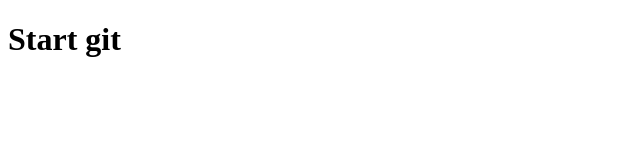
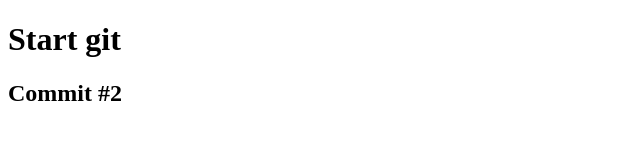
Before and after one commit to vladyslavkyrylenko/vladwarner, a plain HTML site: page index.html in a window 1280 px wide. Shown: the whole page, without its empty margins (0-640 px from the left). Drawn offline with Linux system fonts and the light colour scheme.

Commit message:
add tag h2

```diff
--- a/index.html
+++ b/index.html
@@ -12,6 +12,7 @@
 <body>
 
    <h1>Start git</h1>
+   <h2>Commit #2</h2>
 
 </body>
 
```
